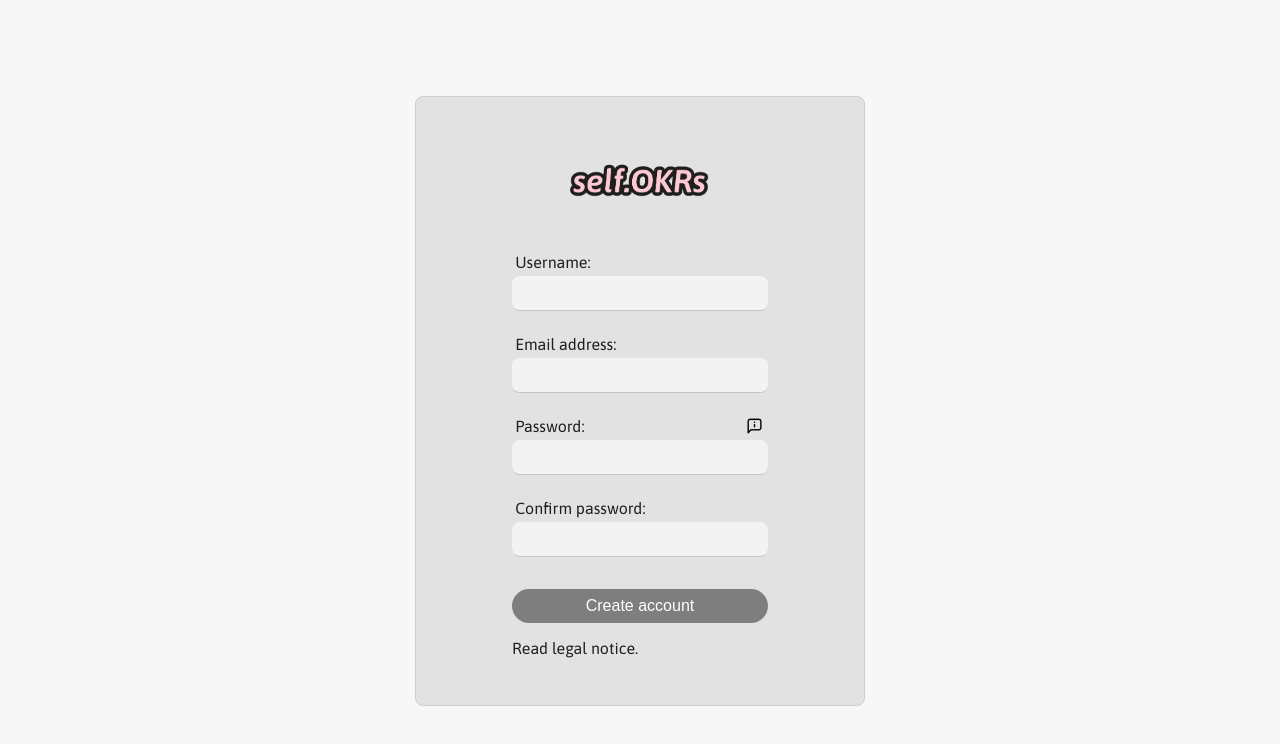
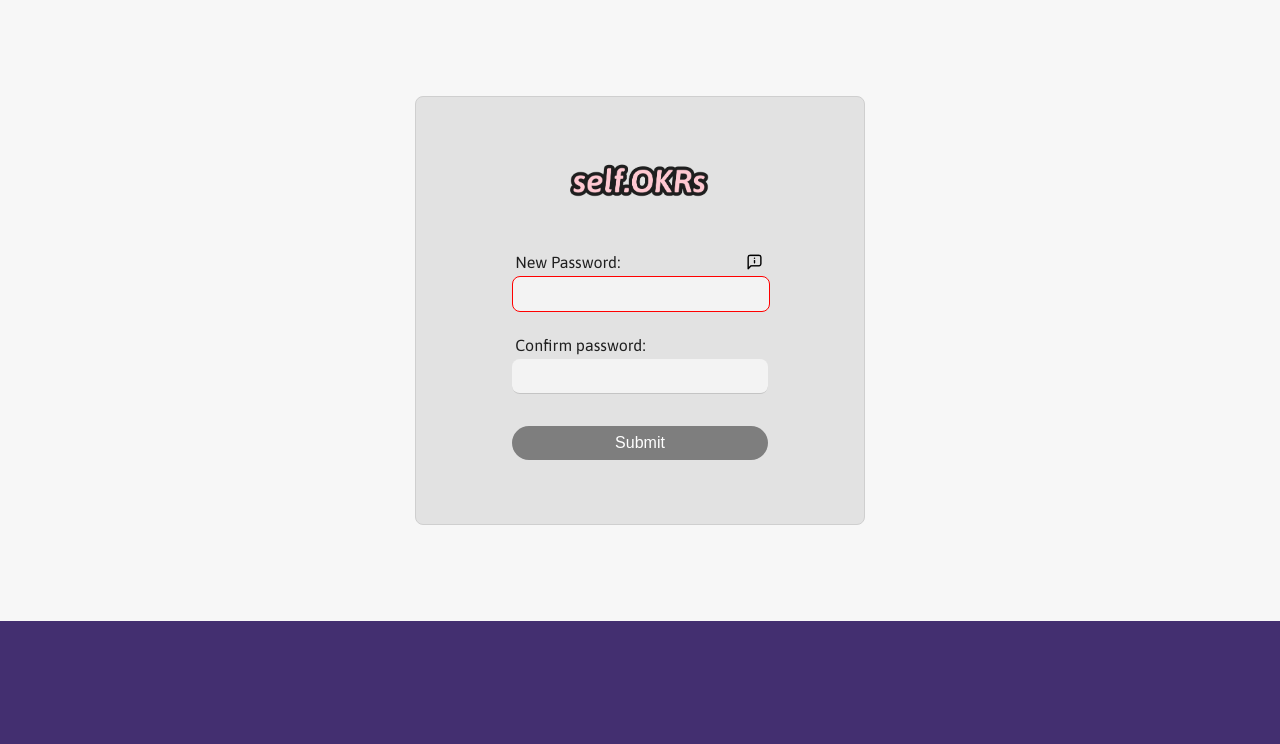
Before and after one commit to AgusEspa/self-okrs-ui, a React (Create React App) app: page /reset_password in a window 1280 px wide. Shown: the top 744 px of the page. Built offline with nearby package versions, Linux system fonts and the light colour scheme; a web font is replaced by a local one.

Commit message:
Update ResetPassword.js

```diff
--- a/src/pages/ResetPassword.js
+++ b/src/pages/ResetPassword.js
@@ -4,10 +4,10 @@ import { useNavigate } from "react-router-dom";
 
 const ResetPassword = () => {
 
-    const [formData, setFormData] = useState({emailAddress: "", username:"", password: "", passwordVerification:""});
-    const [formValidationErrors, setFormValidationErrors] = useState({emailAddress: "", username:"", password: "", passwordVerification:""});
+    const [formData, setFormData] = useState({newPassword: "", passwordVerification:""});
+    const [formValidationErrors, setFormValidationErrors] = useState({password: "", passwordVerification:""});
     const [networkError, setNetworkError] = useState("");
-    const [isRegistered, setIsRegistered] = useState(false);
+    const [isSubmited, setIsSubmited] = useState(false);
 	const [passwordHelperDisplay, setPasswordHelperDisplay] = useState(false);
 	const navigate = useNavigate();
 
@@ -22,33 +22,17 @@ const ResetPassword = () => {
     }
 
     const validateForm = (data) => {
-        const errors = {emailAddress: "", username:"", password: "", passwordVerification:""};
+        const errors = {newPassword: "", passwordVerification:""};
 
-        const emailPattern = /^\w+([.-]?\w+)*@\w+([.-]?\w+)*(\.\w{2,3})+$/;
-
-        if (!data.emailAddress) {
-            errors.emailAddress = "Email address is required";
-        }
-        else if (!(emailPattern.test(data.emailAddress))) {
-            errors.emailAddress = "Please enter a valid email address";
-        }
-
-        if (!data.username) {
-            errors.username = "Username is required";
-        }
-        else if (data.username.length < 3) {
-            errors.username = "Username must be at least 3 characters long";
-        }
-
-        if (!data.password) {
-            errors.password = "Password is required";
-        } else if (data.password.length < 8) {
-            errors.password = "Password must be at least 8 characters long";
+        if (!data.newPassword) {
+            errors.newPassword = "Password is required";
+        } else if (data.newPassword.length < 8) {
+            errors.newPassword = "Password must be at least 8 characters long";
         }
 
         if (!data.passwordVerification) {
             errors.passwordVerification = "Plese re-enter the password";
-        } else if (data.password !== data.passwordVerification) {
+        } else if (data.newPassword !== data.passwordVerification) {
             errors.passwordVerification = "Passwords don't match";
         }
 
@@ -56,23 +40,25 @@ const ResetPassword = () => {
         return errors;
     }
 
-  	const handleRegistration = async (event) => {
+  	const handlePasswordReset = async (event) => {
 		event.preventDefault();
 
         const validationErrors = validateForm(formData);
 
-        if (validationErrors.emailAddress === "" && validationErrors.username === "" && validationErrors.password === "" && validationErrors.passwordVerification === "") {
+        if (validationErrors.newPassword === "" && validationErrors.passwordVerification === "") {
 
-            const requestBody = {username: formData.username,
-                emailAddress: formData.emailAddress,
-                password: formData.password};
+            const params = new URLSearchParams(window.location.search);
+            const token = params.get("token");
 
-                setFormValidationErrors({emailAddress: "", username:"", password: "", passwordVerification:""});
+            const requestBody = {newPassword: formData.newPassword,
+                passwordToken: token};
+
+                setFormValidationErrors({newPassword: "", passwordVerification:""});
                 setNetworkError("");
 
             try {
-                await axios.post(`${baseUrl}/users/signup`, requestBody);
-                setIsRegistered(true);
+                await axios.put(`${baseUrl}/users/reset_password`, requestBody);
+                setIsSubmited(true);
                 await new Promise(resolve => setTimeout(resolve, 4000));
                 navigate("/login");
             } catch (error) {
@@ -97,61 +83,27 @@ const ResetPassword = () => {
 					<img className="logo" src={"./logo.png"} alt="self.OKRs logo"/>
 				</div>
 
-                <form onSubmit={handleRegistration} noValidate>
-
-                    <label>Username:</label>
-                    {formValidationErrors.username !== "" ?
-                    <div>
-                    <input id="validation-error" type="text"
-                        name="username"
-                        value={formData.username}
-                        onChange={handleFormChange}
-                        />
-                        <p id="validation-error-message">{formValidationErrors.username}</p>
-                    </div> :
-                    <input type="text"
-                        name="username"
-                        value={formData.username}
-                        onChange={handleFormChange}
-                        />
-                    }
-
-                    <label>Email address:</label>
-                    {formValidationErrors.emailAddress !== "" ?
-                    <div>
-                        <input id="validation-error" type="email"
-                        name="emailAddress"
-                        value={formData.emailAddress}
-                        onChange={handleFormChange}
-                        />
-                        <p id="validation-error-message">{formValidationErrors.emailAddress}</p>
-                    </div> :
-                    <input type="email"
-                    name="emailAddress"
-                    value={formData.emailAddress}
-                    onChange={handleFormChange}
-                    />
-                    }
+                <form onSubmit={handlePasswordReset} noValidate>
 
                     <div className="password">
-                        <label>Password:</label>
+                        <label>New Password:</label>
                         <img src={"./info.png"} alt="information icon"
                             onMouseEnter={() => setPasswordHelperDisplay(true)}
         				    onMouseLeave={() => setPasswordHelperDisplay(false)} />
                         {passwordHelperDisplay && <span className="password-helper">Password must have at least 8 characters</span>}
                     </div>
-                    {formValidationErrors.password !== "" ?
+                    {formValidationErrors.newPassword !== "" ?
                     <div>
                         <input id="validation-error" type="password"
-                        name="password"
-                        value={formData.password}
+                        name="newPassword"
+                        value={formData.newPassword}
                         onChange={handleFormChange}
                         />
-                        <p id="validation-error-message">{formValidationErrors.password}</p>
+                        <p id="validation-error-message">{formValidationErrors.newPassword}</p>
                     </div> :
                     <input type="password"
-                    name="password"
-                    value={formData.password}
+                    name="newPassword"
+                    value={formData.newPassword}
                     onChange={handleFormChange}
                     />
                     }
@@ -173,18 +125,17 @@ const ResetPassword = () => {
                     />
                     }
 
-                    <button>Create account</button>
+                    <button>Submit</button>
                     {networkError !== "" &&
                     <div className="registration-error-message">
                         <p>{networkError}</p>
                     </div>}
-                    {isRegistered &&
+                    {isSubmited &&
                     <div className="successful-registration">
-                    <p>Your account was succesfully created.</p>
+                    <p>Your password was reset succesfully.</p>
                     <p>Redirecting to login...</p>
                     </div>}
 
-                    <div className="register-link"><p>Read legal notice.</p></div>
                 </form>
 
 
```
